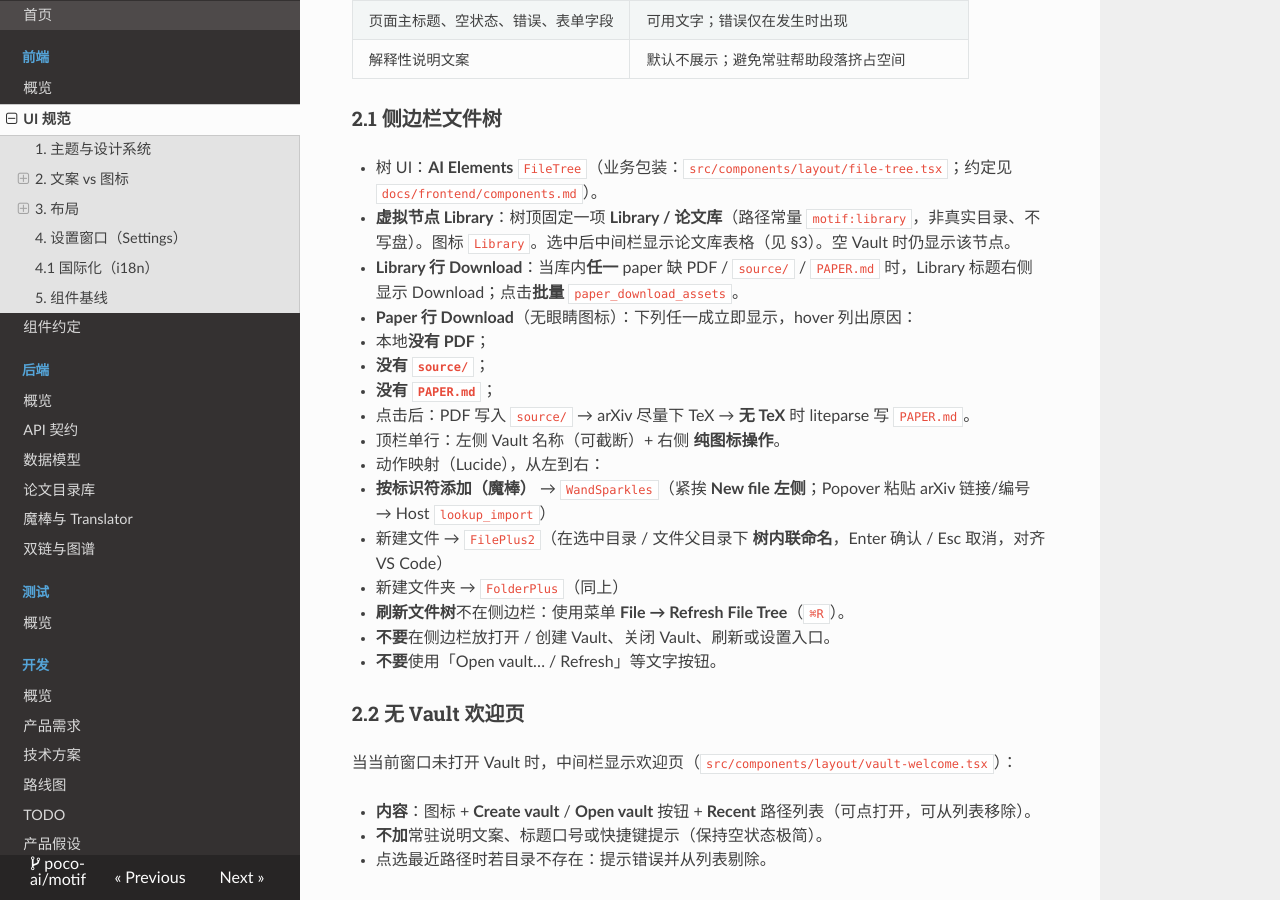
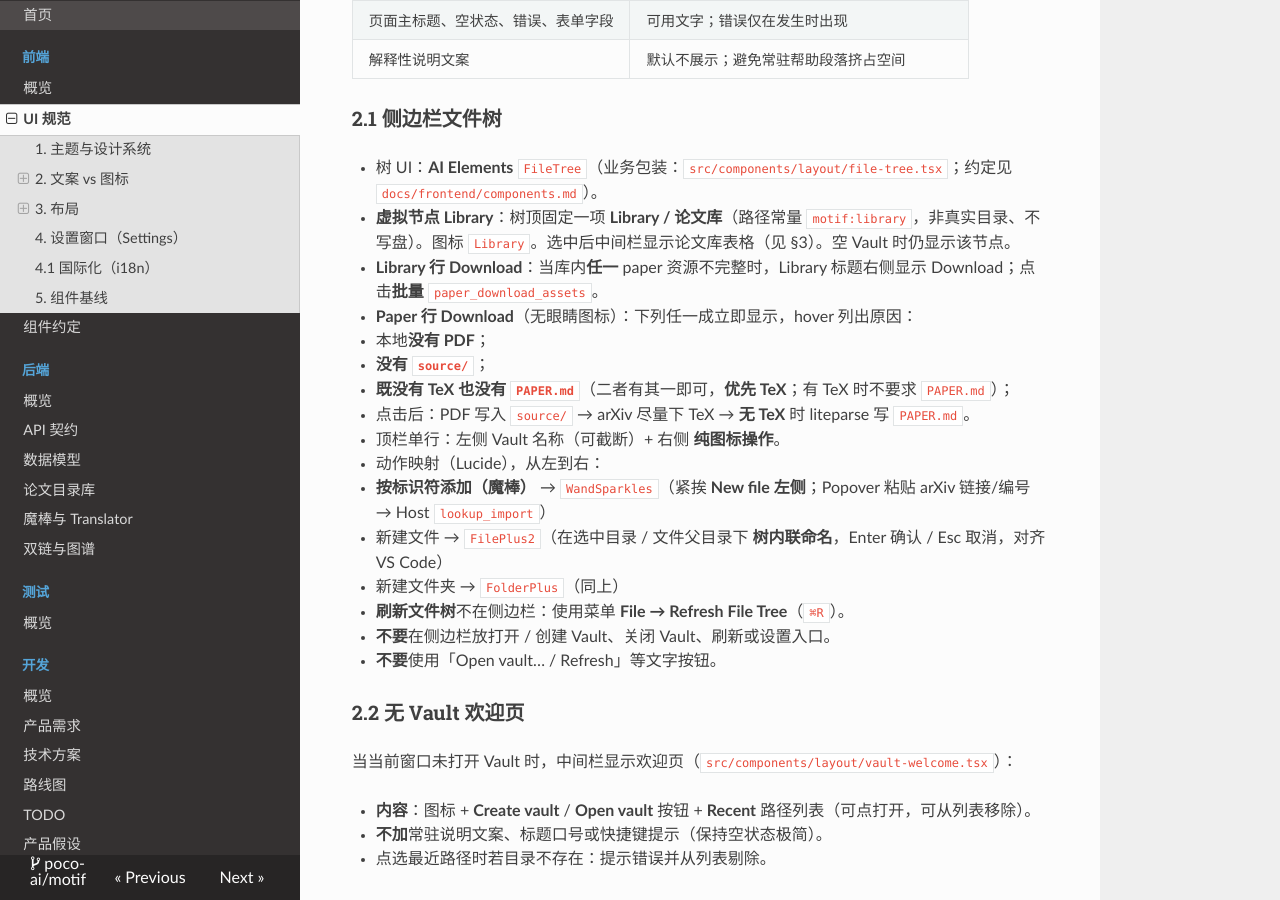
Before and after one commit to July-h5kf3/Agentero, an MkDocs documentation site: the page built from docs/frontend/ui.md, in a window 1280 px wide and 900 px high, scrolled down 799 px. Built offline with MkDocs 1.6.1, drawn with Linux system fonts in a browser that asks for light colours; nearby versions of some CDN libraries.

Commit message:
fix(ui): treat TeX or PAPER.md as sufficient body for Download
Show noBody reason only when both are missing; prefer TeX so existing
source TeX does not require PAPER.md.

```diff
--- a/docs/frontend/ui.md
+++ b/docs/frontend/ui.md
@@ -29,11 +29,11 @@
 
 - 树 UI：**AI Elements** `FileTree`（业务包装：`src/components/layout/file-tree.tsx`；约定见 `docs/frontend/components.md`）。
 - **虚拟节点 Library**：树顶固定一项 **Library / 论文库**（路径常量 `motif:library`，非真实目录、不写盘）。图标 `Library`。选中后中间栏显示论文库表格（见 §3）。空 Vault 时仍显示该节点。
-- **Library 行 Download**：当库内**任一** paper 缺 PDF / `source/` / `PAPER.md` 时，Library 标题右侧显示 Download；点击**批量** `paper_download_assets`。
+- **Library 行 Download**：当库内**任一** paper 资源不完整时，Library 标题右侧显示 Download；点击**批量** `paper_download_assets`。
 - **Paper 行 Download**（无眼睛图标）：下列任一成立即显示，hover 列出原因：
   - 本地**没有 PDF**；
   - **没有 `source/`**；
-  - **没有 `PAPER.md`**；
+  - **既没有 TeX 也没有 `PAPER.md`**（二者有其一即可，**优先 TeX**；有 TeX 时不要求 `PAPER.md`）；
   - 点击后：PDF 写入 `source/` → arXiv 尽量下 TeX → **无 TeX** 时 liteparse 写 `PAPER.md`。
 - 顶栏单行：左侧 Vault 名称（可截断）+ 右侧 **纯图标操作**。
 - 动作映射（Lucide），从左到右：
--- a/src/components/layout/file-tree.tsx
+++ b/src/components/layout/file-tree.tsx
@@ -74,7 +74,7 @@ function collectPapersNeedingAssets(nodes: FileNode[]): FileNode[] {
 const DOWNLOAD_REASON_KEYS = {
 	noPdf: "fileTree.downloadReason.noPdf",
 	noSource: "fileTree.downloadReason.noSource",
-	noPaperMd: "fileTree.downloadReason.noPaperMd",
+	noBody: "fileTree.downloadReason.noBody",
 } as const;
 
 export type TreeCreateKind = "file" | "folder";
```
Also changed, not shown: docs/backend/identifier-lookup.md (+1 -1 lines), 2 other files.
